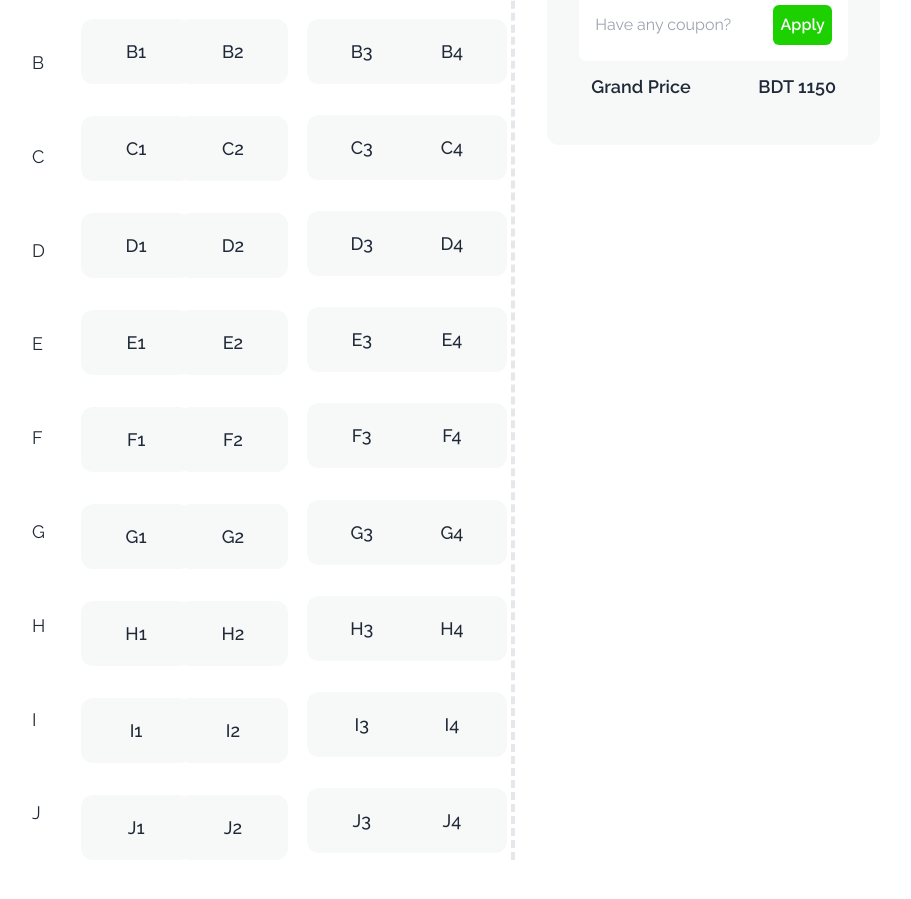
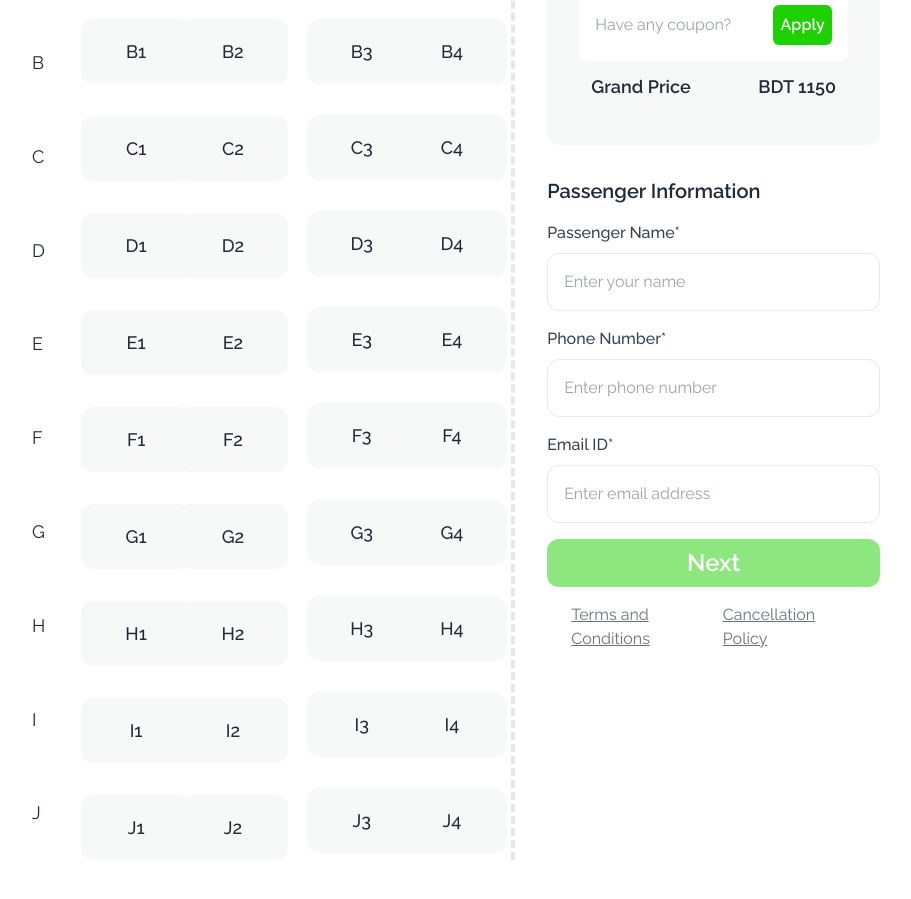
Before and after one commit to ash-haash/afroza-smart-ticketing, a plain HTML site: page index.html in a window 1280 px wide. Shown: the part 2716-3615 px from the top of the page, without its empty margins (224-1135 px from the left). Drawn offline with nearby package versions, Linux system fonts and the light colour scheme; files whose address does not match are found by name.

Commit message:
passenger info field added with next button

```diff
--- a/index.html
+++ b/index.html
@@ -272,7 +272,37 @@
                             </table>
                         </div>
                     </div>
-
+                    <div class="passenger-info max-w-md mx-auto mt-8">
+                        <h2 class="text-xl font-semibold mb-4">Passenger Information</h2>
+                        <form action="#" method="POST" class="space-y-4">
+                            <div>
+                                <label for="passenger_name" class="block font-medium text-gray-700">Passenger
+                                    Name*</label>
+                                <input type="text" id="passenger_name" name="passenger_name" required
+                                    placeholder="Enter your name"
+                                    class="mt-2 p-4 block w-full rounded-xl border border-gray-200 ">
+                            </div>
+                            <div>
+                                <label for="phone_number" class="block font-medium text-gray-700">Phone Number*</label>
+                                <input type="tel" id="phone_number" name="phone_number" required
+                                    placeholder="Enter phone number"
+                                    class="mt-2 p-4 block w-full rounded-xl border border-gray-200">
+                            </div>
+                            <div>
+                                <label for="email" class="block font-medium text-gray-700">Email ID*</label>
+                                <input type="email" id="email" name="email" required placeholder="Enter email address"
+                                    class="mt-2 p-4 block w-full rounded-xl border border-gray-200 ">
+                            </div>
+                            <div>
+                                <button id="next" type="submit" disabled
+                                    class="w-full text-2xl font-semibold bg-[#1DD100] py-2 px-4 border border-none opacity-50 cursor-not-allowed rounded-xl shadow-sm text-white">Next</button>
+                            </div>
+                            <div class="flex justify-between m-6 underline text-gray-500">
+                                <p>Terms and Conditions</p>
+                                <p>Cancellation Policy</p>
+                            </div>
+                        </form>
+                    </div>
                 </div>
             </div>
         </section>
```
